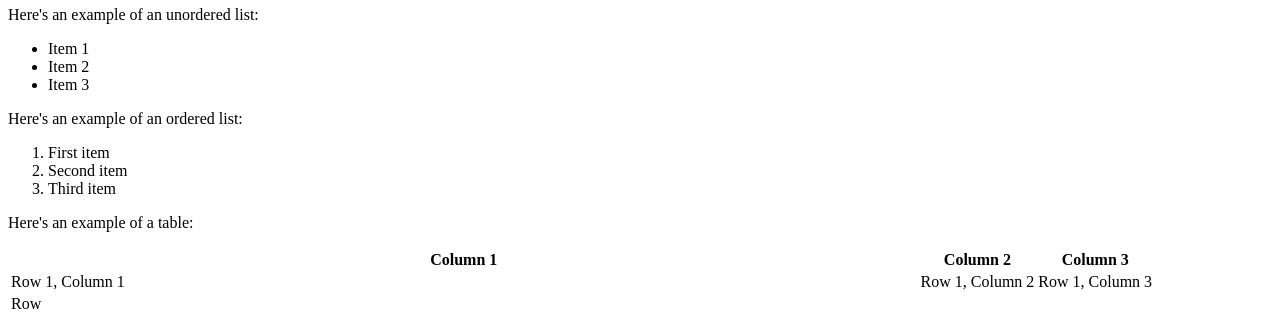
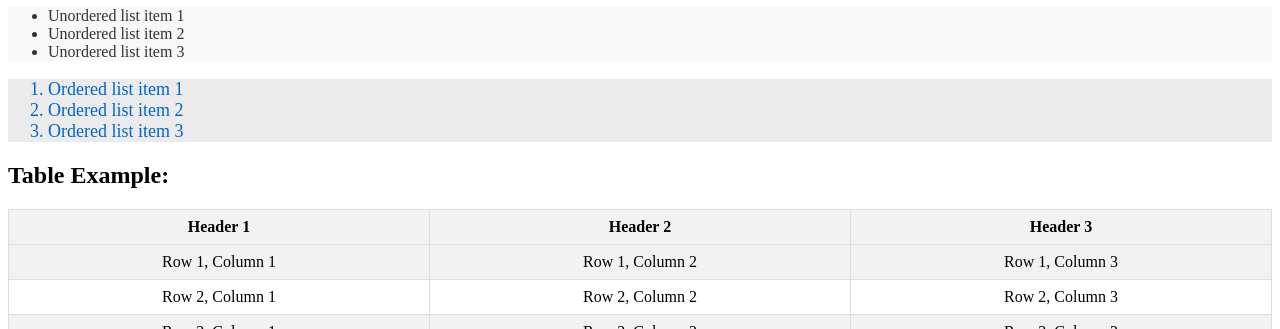
Before and after one commit to xanjeni/tables, a plain HTML site: page index.html in a window 1280 px wide. Shown: the part 60-389 px from the top of the page. Drawn offline with Linux system fonts and the light colour scheme.

Commit message:
Update index.html

```diff
--- a/index.html
+++ b/index.html
@@ -1,64 +1,81 @@
+<!DOCTYPE html>
 <html lang="en">
 <head>
   <meta charset="UTF-8">
-    <meta name="viewport" content="width=device-width, initial-scale=1.0">
-    <title>BTest 1</title>
+  <title>Tag Examples</title>
+  <style>
+    /* Styling for lists */
+    ul {
+      color: #333;
+      font-size: 16px;
+      background-color: #f8f8f8;
+      text-align: left;
+    }
+
+    ol {
+      color: #0066cc;
+      font-size: 18px;
+      background-color: #ebebeb;
+      text-align: left;
+    }
+
+    /* Styling for tables */
+    table {
+      border-collapse: collapse;
+      width: 100%;
+    }
+
+    th, td {
+      border: 1px solid #ddd;
+      padding: 8px;
+      text-align: center;
+    }
+
+    th {
+      background-color: #f2f2f2;
+    }
+
+    tr:nth-child(even) {
+      background-color: #f2f2f2;
+    }
+  </style>
 </head>
 <body>
-<!DOCTYPE html>
-<html>
-<head>
-	<title>Example Page</title>
-
- <link rel="stylesheet" href="style.css">
-
-</head>
-<body>
-	<h1>Welcome to Example Page</h1>
-
-	<p>Here's an example of an unordered list:</p>
+  <h2>Lists Example:</h2>
   <ul>
-		<li>Item 1</li>
-		<li>Item 2</li>
-		<li>Item 3</li>
+    <li>Unordered list item 1</li>
+    <li>Unordered list item 2</li>
+    <li>Unordered list item 3</li>
   </ul>
 
-	<p>Here's an example of an ordered list:</p>
   <ol>
-		<li>First item</li>
-		<li>Second item</li>
-		<li>Third item</li>
+    <li>Ordered list item 1</li>
+    <li>Ordered list item 2</li>
+    <li>Ordered list item 3</li>
   </ol>
 
-	<p>Here's an example of a table:</p>
+  <h2>Table Example:</h2>
   <table>
-		<thead>
     <tr>
-				<th>Column 1</th>
-				<th>Column 2</th>
-				<th>Column 3</th>
+      <th>Header 1</th>
+      <th>Header 2</th>
+      <th>Header 3</th>
     </tr>
-		</thead>
-		<tbody>
     <tr>
       <td>Row 1, Column 1</td>
       <td>Row 1, Column 2</td>
       <td>Row 1, Column 3</td>
     </tr>
     <tr>
-				<td>Row
-
-<h1 class="h1">This is a heading</h1>
-<h2 id="h2">This is a subheading</h2>
-<p>This is a paragraph.</p>
-<br>This is a line break.
-<hr>This is a horizontal rule.
-<b>This is bold text.</b>
-<i>This is italic text.</i>
-<a href="https://www.google.com">This is a link.</a>
-<img src="https://www.google.com/images/branding/googlelogo/2x/googlelogo_color_272x92dp.png" alt="Google logo">
-"""
-
-
+      <td>Row 2, Column 1</td>
+      <td>Row 2, Column 2</td>
+      <td>Row 2, Column 3</td>
+    </tr>
+    <tr>
+      <td>Row 3, Column 1</td>
+      <td>Row 3, Column 2</td>
+      <td>Row 3, Column 3</td>
+    </tr>
+  </table>
 </body>
 </html>
```
Lines whose indentation alone changed are shown as unchanged.
